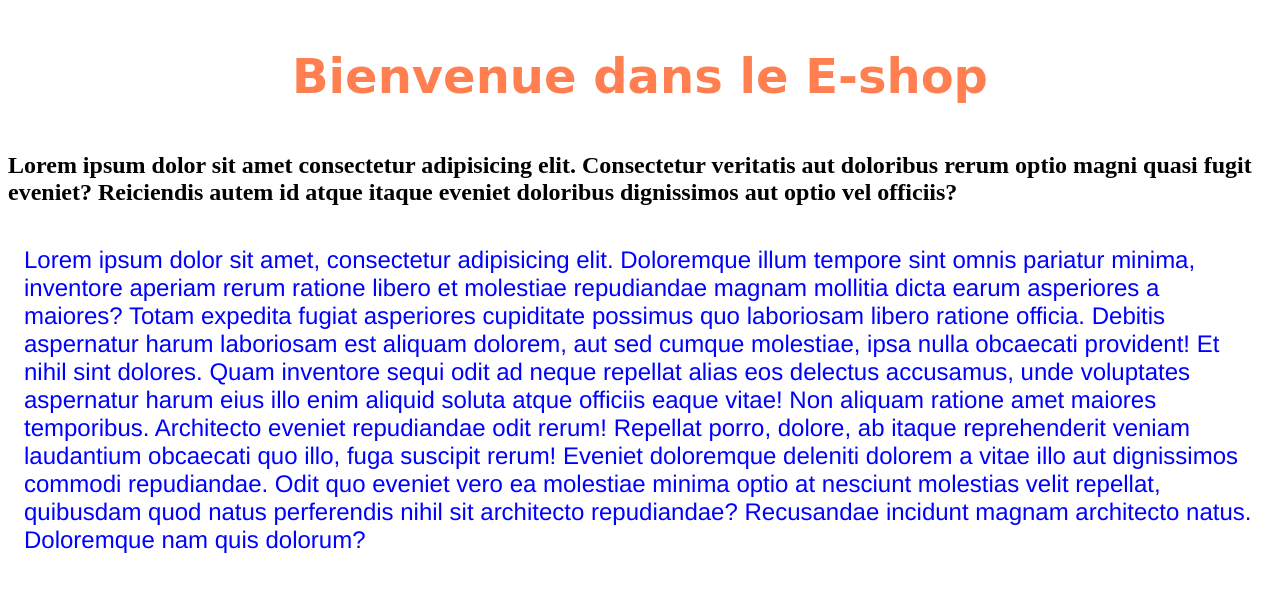
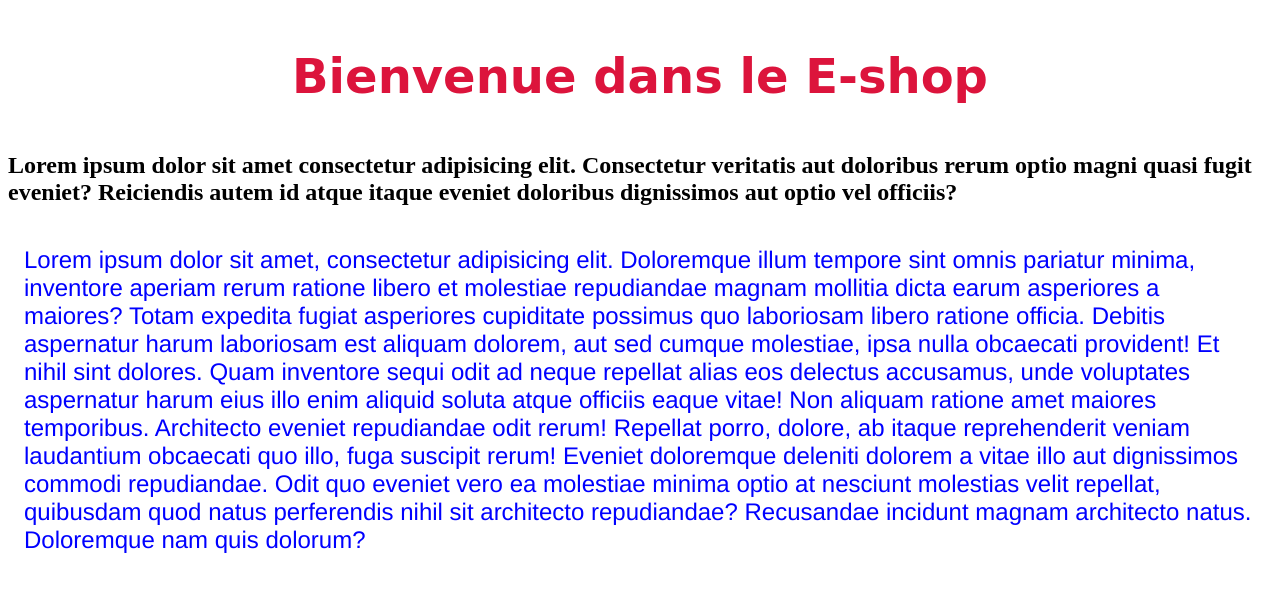
Before and after one commit to Fatimatagik/formation-cpw, a plain HTML site: page index.html in a window 1280 px wide. Drawn offline with Linux system fonts and the light colour scheme.

Commit message:
update color

```diff
--- a/style.css
+++ b/style.css
@@ -1,6 +1,6 @@
 .main-title{
     font-size: 3rem;
-    color: coral;
+    color: crimson;
     font-family: cursive;
     text-align: center;
     padding: 1rem;
```
